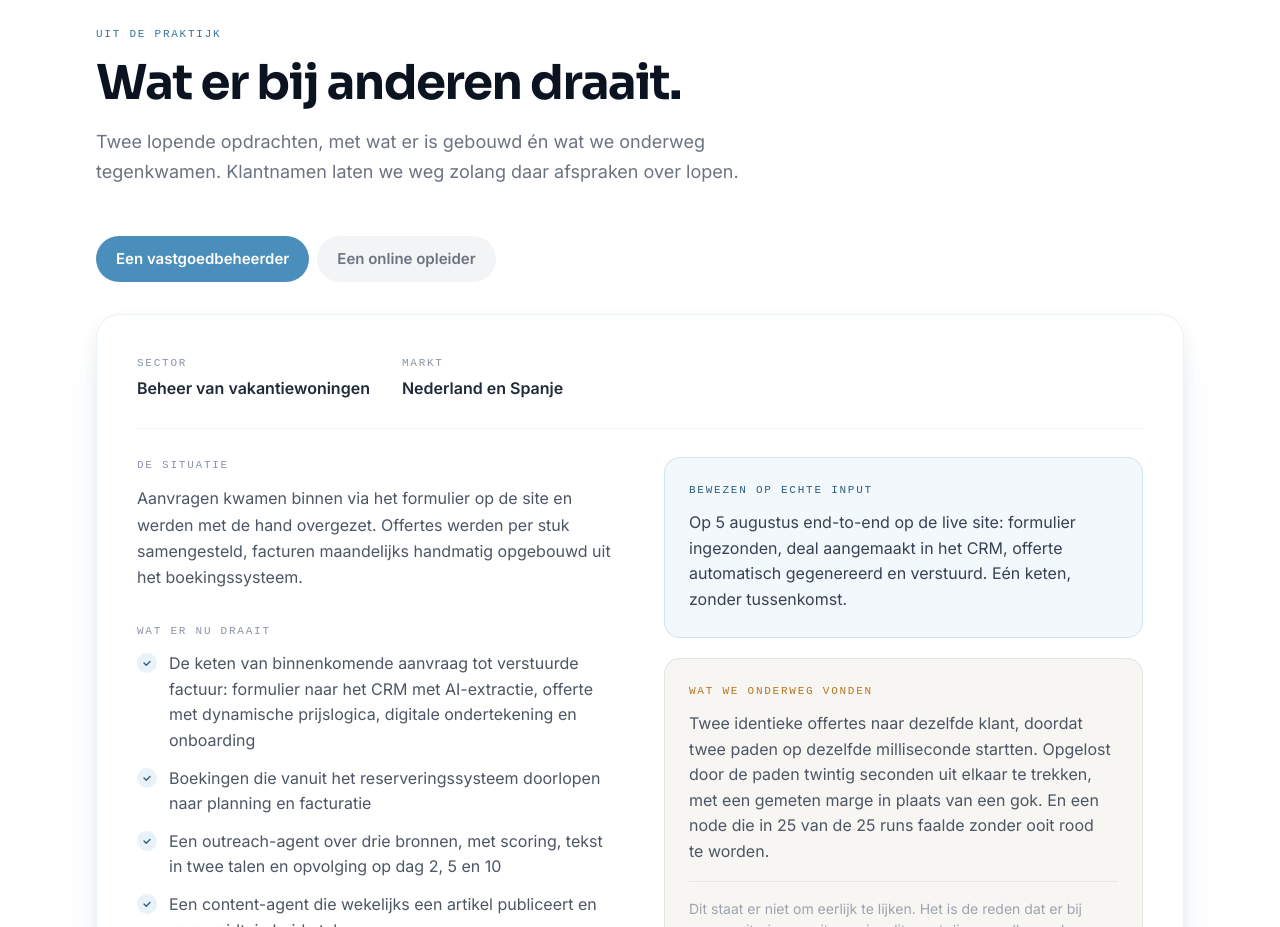
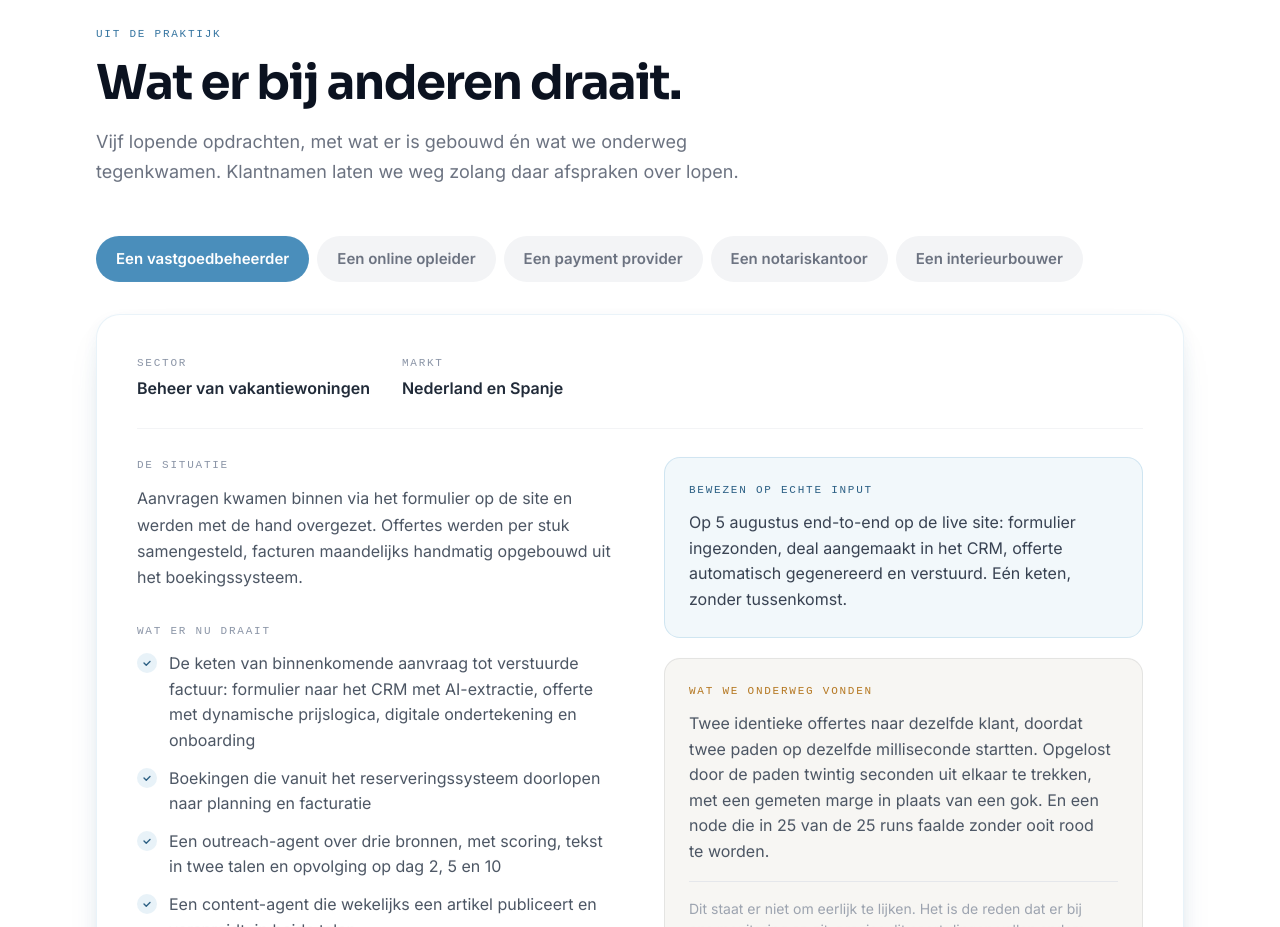
Before and after one commit to JoranTiemessen/touchai-website, a Next.js app: page / in a window 1280 px wide. Shown: the part 4100-5027 px from the top of the page. Built offline with nearby package versions, Linux system fonts and the light colour scheme; a web font is replaced by a local one.

Commit message:
Drie cases erbij: payment provider, notariskantoor, interieurbouwer
Alle vijf uit de klantdocumentatie, geanonimiseerd volgens de
publiceerbaar_als-regels. Zenovo bewust weggelaten, daar staat 'NDA extra
streng' bij.

Co-Authored-By: Claude Opus 5 <noreply@anthropic.com>

```diff
--- a/components/Cases.tsx
+++ b/components/Cases.tsx
@@ -46,6 +46,55 @@ const cases: Case[] = [
     gevonden:
       "Zevenentwintig ketens die in dertien dagen stilvielen zonder dat iemand het merkte. En een uitschrijving die nooit aankwam, omdat het WhatsApp-nummer bij een andere app hing: de controle stond op de juiste plek, maar het veld werd nooit gevuld.",
   },
+  {
+    klant: "Een payment provider",
+    sector: "Betaaldiensten voor e-commerce",
+    markt: "Nederland",
+    situatie:
+      "Afrekeningen van de partner kwamen binnen als bestanden die met de hand werden nagelopen. Verschillen tussen wat er hoorde binnen te komen en wat er stond, vielen pas op als iemand er gericht naar zocht.",
+    gebouwd: [
+      "Inlezen en uitsplitsen van de afrekeningen per transactietype",
+      "Automatisch naast de eigen administratie leggen, met alleen de afwijkingen als uitkomst",
+      "Een vaste rekenbasis, vastgelegd in plaats van in een los bestand",
+    ],
+    bewezen:
+      "De controle draait op de echte afrekeningen en levert alleen de verschillen op. Wat klopt, komt niet meer op iemands bureau.",
+    gevonden:
+      "Een bestand met GOUDEN REFERENTIE in de naam dat optelde tot €1.154,80, terwijl de geldende basis over alle transactietypes op €1.572,77 uitkwam. De naam bleef gouden, de inhoud niet. Een referentiebestand veroudert stiller dan code.",
+  },
+  {
+    klant: "Een notariskantoor",
+    sector: "Protestakten en incasso",
+    markt: "Brazilië",
+    situatie:
+      "Financiële documenten kwamen per mail binnen als PDF. Iemand las ze uit, hernoemde ze, archiveerde ze en zette de gegevens in een sheet. Elke dag opnieuw, in twee documenttypes.",
+    gebouwd: [
+      "Intake vanuit de mailbox, met AI-extractie van de gegevens uit de PDF",
+      "Automatisch archiveren in Drive en wegschrijven in een controleerbaar logboek",
+      "Een review-rij voor alles waar het model niet zeker van is, zodat een mens alleen de twijfelgevallen ziet",
+      "Een dagelijkse samenvatting om 18:00 lokale tijd naar één ontvanger",
+    ],
+    bewezen:
+      "Draait dagelijks op echte documenten, bediend door niet-technische medewerkers. De pilot is opgeleverd en betaald, het volledige traject loopt.",
+    gevonden:
+      "De dagelijkse samenvatting gaat ook uit als er nul openstaande items zijn. Dat is bewust: een stille digest is niet te onderscheiden van een kapotte workflow, en dan merkt niemand het als hij ermee stopt.",
+  },
+  {
+    klant: "Een interieurbouwer",
+    sector: "Interieur op maat",
+    markt: "Nederland",
+    situatie:
+      "Aanvragen via de site kwamen binnen in de mailbox en werden met de hand opgevolgd. Voor twee merken naast elkaar, met elk hun eigen route en eigen toon.",
+    gebouwd: [
+      "Een lead-funnel per merk: formulier binnen, lead vastgelegd, interne melding en daarna automatisch een bericht naar de klant",
+      "WhatsApp als kanaal, met een goedgekeurde template en een wachtmoment ertussen",
+      "Twee volledig gescheiden pijplijnen, zodat het ene merk het andere niet kan omgooien",
+    ],
+    bewezen:
+      "Beide merken draaien op hun eigen keten. Een aanvraag krijgt binnen een minuut een eerste reactie.",
+    gevonden:
+      "Telefoonnummers werden genormaliseerd met een reeks vervangregels achter elkaar. Bij een nummer in 0031-notatie sloegen er twee tegelijk toe en miste het resultaat een cijfer. Een keten van replaces is geen normalisatie, dat is een reeks aannames die elkaar in de rug schieten.",
+  },
 ];
 
 export default function Cases() {
@@ -61,7 +110,7 @@ export default function Cases() {
             Wat er bij anderen draait.
           </h2>
           <p className="text-lg text-gray-500 leading-[1.7]">
-            Twee lopende opdrachten, met wat er is gebouwd én wat we onderweg tegenkwamen.
+            Vijf lopende opdrachten, met wat er is gebouwd én wat we onderweg tegenkwamen.
             Klantnamen laten we weg zolang daar afspraken over lopen.
           </p>
         </div>
```
